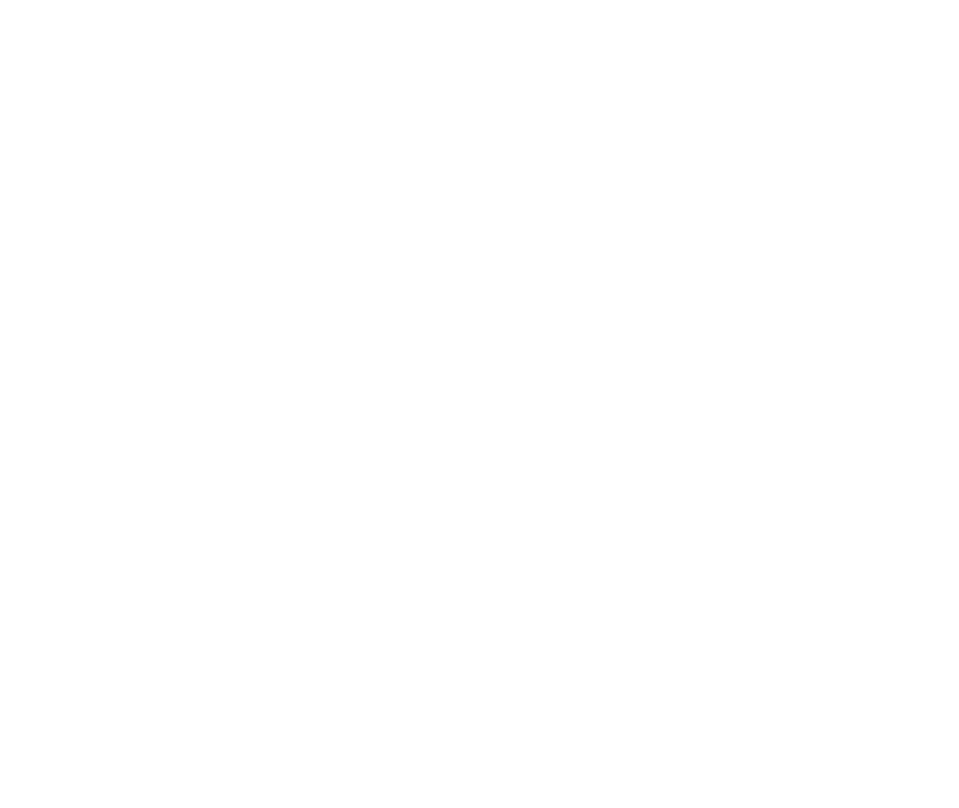
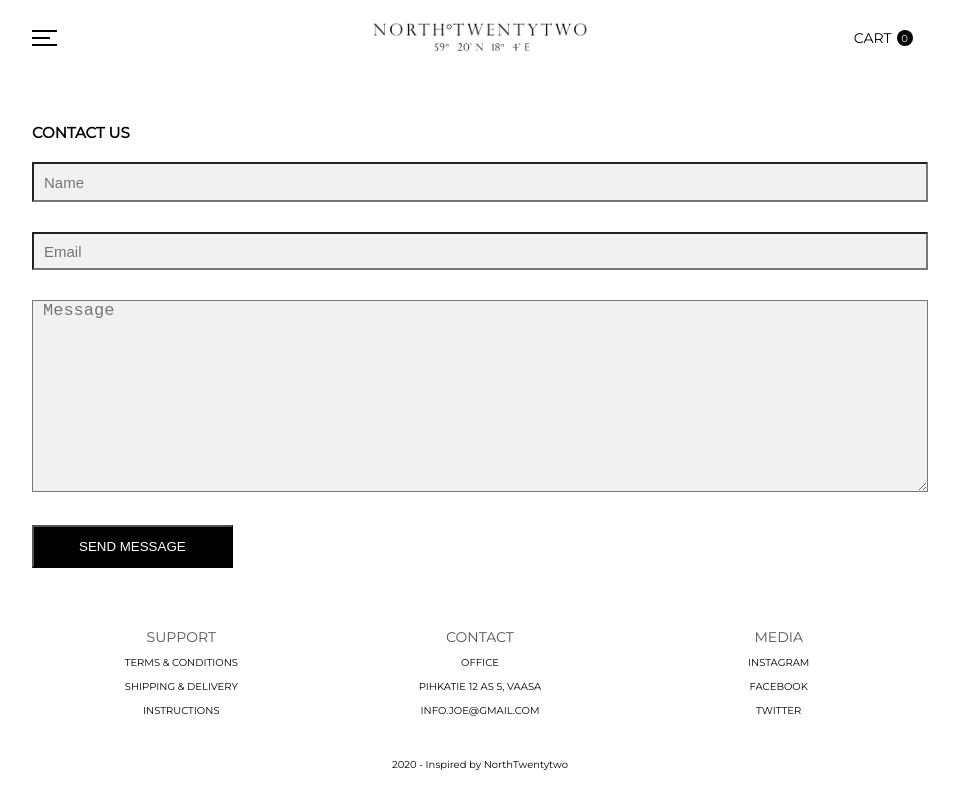
Before and after one commit to JoeMburu/lut-web-app-ass, a plain HTML site: page support.html in a window 1280 px wide. Shown: the whole page, without its empty margins (160-1119 px from the left). Drawn offline with Linux system fonts and the light colour scheme; a web font is replaced by a local one.

Commit message:
add contact us page

```diff
--- /dev/null
+++ b/css/__support.css
@@ -0,0 +1,63 @@
+.support {
+
+}
+
+.support-container {
+	width: 95%;
+	margin: 3rem auto;
+
+	display: flex;
+	flex-direction: column;
+}
+
+.support-title {
+	font-size: 1.5rem;
+	text-transform: uppercase;
+	margin: 2rem 0;
+}
+
+#name {
+	height: 4rem;
+	width: 100%;
+	font-size: 1.5rem;
+	padding: 0 1rem;
+	margin-bottom: 3rem;
+	background: rgb(241, 241, 241);
+}
+
+#email {
+	padding: 0 1rem;
+	border-radius: 0;
+	margin-bottom: 3rem;
+	font-size: 1.5rem;
+	width: 100%;
+	background: rgb(241, 241, 241);
+}
+
+#message {
+	width: 100%;
+	font-size: 1.7rem;
+	padding: 0 1rem;
+	margin-bottom: 3rem;
+	background: rgb(241, 241, 241);
+}
+
+#submitBtn {
+	padding: 1.2rem 4.5rem;
+	background: #000;
+	color: #fff;
+	text-transform: uppercase;
+}
+
+#submitBtn:hover {
+	background: rgb(96, 125, 139);
+
+}
+
+@media only screen and (min-width: 1200px) {
+	.support-container {
+		width: 70%;
+
+	}
+
+}
--- a/css/main_style.css
+++ b/css/main_style.css
@@ -10,4 +10,5 @@
 @import "__up-to-date.css";
 @import "__slide-menu.css";
 @import "__story.css";
+@import "__support.css";
 @import "__quality-info.css";
--- a/support.html
+++ b/support.html
@@ -0,0 +1,100 @@
+<!DOCTYPE html>
+<html lang="en">
+<head>
+	<meta charset="UTF-8">
+	<meta name="viewport" content="width=device-width, initial-scale=1.0">
+	<meta http-equiv="X-UA-Compatible" content="ie=edge">
+	<link href="https://fonts.googleapis.com/css2?family=Frank+Ruhl+Libre:wght@300;500;700;900&family=Montserrat&display=swap" rel="stylesheet">
+	<link rel="stylesheet" href="./css/main_style.css">
+	<title>Men's</title>
+</head>
+<body>
+	<nav class="nav">
+		<div class="menu__indicator" onclick="goggleMenu(event)">
+			<div class="bar"></div>
+			<div class="bar"></div>
+			<div class="bar"></div>
+		</div>
+		<div class="logo">
+			<img src="./images/LogoText.png" alt="logotext" class="logo__text">
+		</div>
+		<div class="cart__container">
+			<img src="https://img.icons8.com/ios/50/000000/shopping-cart.png"/ class="cart">
+			<span>CART</span>
+			<div class="cart__counter">0</div>
+		</div>
+	</nav>
+
+	<div class="slide__menu">
+		<div class="slide__menu-container">
+			<ul class="slide__menu-options">
+				<li><a href="index.html">home</a></li>
+				<li class="watches">watches
+					<ul class="watches__sub">
+						<li><a href="all_watches.html">all watches</a></li>
+						<li><a href="mens.html">men's</a></li>
+						<li><a href="mens.html">women's</a></li>
+					</ul>
+				</li>
+
+				<li><a href="mens.html">our story</a></li>
+				<li><a href="support.html">support</a></li>
+			</ul>
+
+		</div>
+  </div>
+
+	<!-- Insert content -->
+	<div class="support">
+		<div class="support-container">
+				<h2 class="support-title">contact us</h2>
+				<form action="#" class="contact-form">
+					<input type="text" name="name" id="name" placeholder="Name">
+					<input type="email" name="email" id="email" placeholder="Email">
+					<textarea name="message" id="message" cols="30" rows="10" placeholder="Message"></textarea>
+					<input type="submit" value="Send Message" id="submitBtn">
+				</form>
+		</div>
+	</div>
+
+
+	<!-- End of content -->
+
+
+	<footer class="footer">
+		<div class="footer-container">
+			<div class="footer-info">
+				<div class="support">
+					<p>support</p>
+					<ul>
+						<li><a href="#">terms & conditions</a></li>
+						<li><a href="#">shipping & delivery</a></li>
+						<li><a href="#">instructions</a></li>
+					</ul>
+				</div>
+				<div class="contact">
+					<p>contact</p>
+					<ul>
+						<li>office</li>
+						<li>Pihkatie 12 AS 5, Vaasa</li>
+						<li>info.joe@gmail.com</li>
+					</ul>
+				</div>
+				<div class="social-media">
+					<p>media</p>
+					<ul>
+						<li><a href="#">instagram</a></li>
+						<li><a href="#">facebook</a></li>
+						<li><a href="#">twitter</a></li>
+					</ul>
+				</div>
+			</div>
+			<div class="inspiration">
+				2020 - Inspired by NorthTwentytwo
+			</div>
+		</div>
+	</footer>
+    <script src="https://kit.fontawesome.com/a076d05399.js"></script>
+    <script src="./js/main_script.js"></script>
+</body>
+</html>
```
Also changed, not shown: all_watches.html (+2 -2 lines), mens.html (+2 -2 lines).
